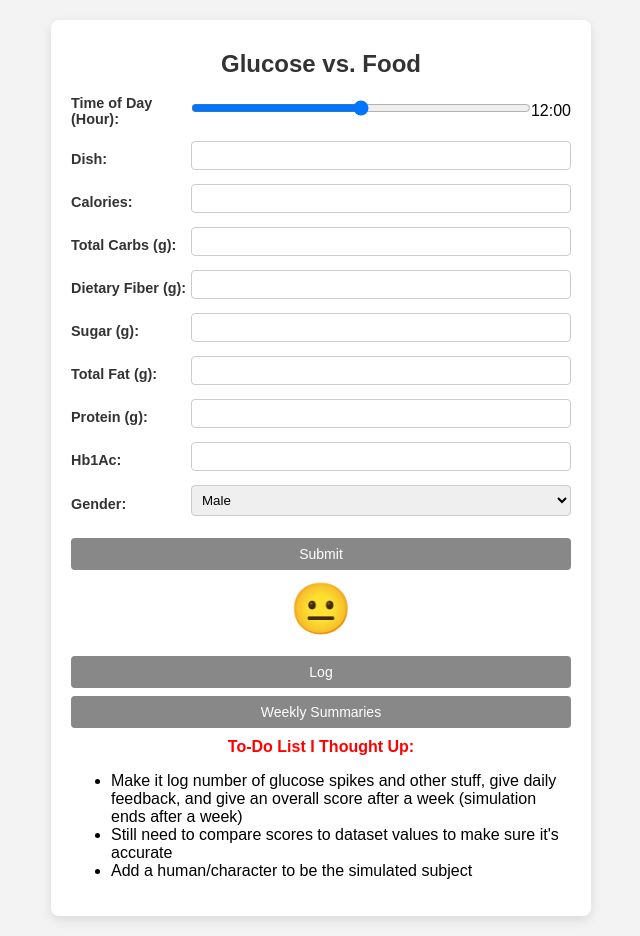
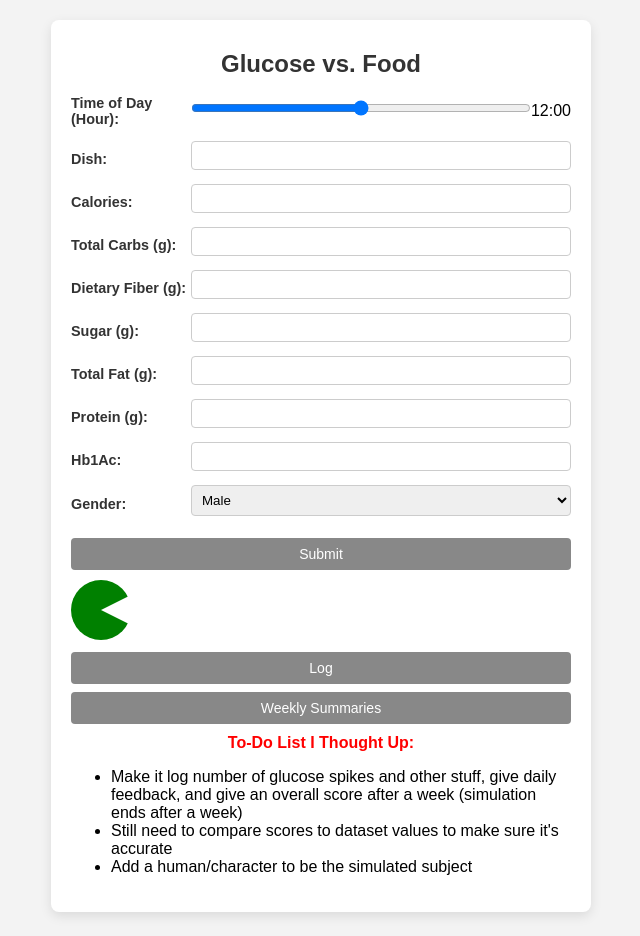
Before and after one commit to williamchou500/Final-Project, a plain HTML site: page index.html in a window 1280 px wide. Shown: the whole page, without its empty margins (319-959 px from the left). Drawn offline with nearby package versions, Linux system fonts and the light colour scheme.

Commit message:
Update index.html

```diff
--- a/index.html
+++ b/index.html
@@ -70,8 +70,12 @@
   <button id="submit">Submit</button>
 
   <h3 id="result"></h3>
-  <div id="character">😐</div>
-
+  <div id="character-container">
+    <svg id="pacman" width="60" height="60" viewBox="0 0 60 60">
+      <circle cx="30" cy="30" r="30" fill="green"/>
+      <polygon points="30,30 60,15 60,45" fill="white"/>
+    </svg>
+  </div>
   <button id="logBtn">Log</button>
   <div id="logArea"></div>
 
```
